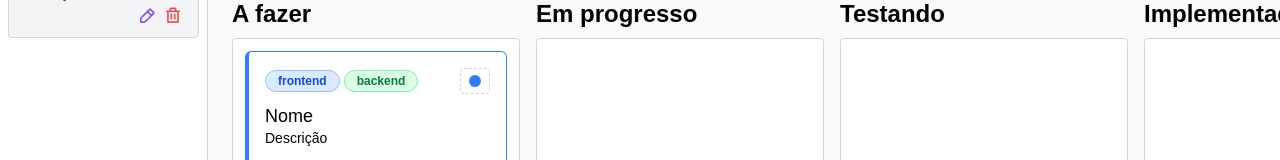
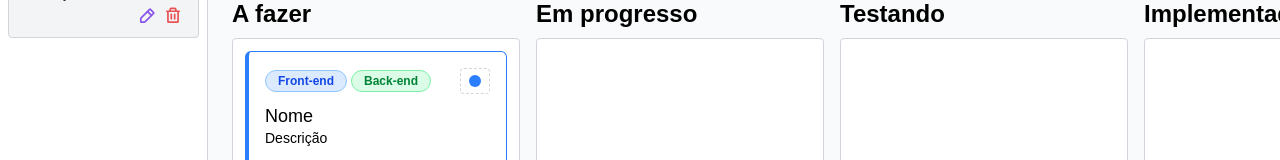
Before and after one commit to marcelosarinho/kanban, a React (Vite) app in the folder frontend/: page / in a window 1280 px wide. Shown: the part 206-366 px from the top of the page. Built offline with nearby package versions, Linux system fonts and the light colour scheme; some icons are missing; a web font is replaced by a local one.

Commit message:
refactor: categories name and color in task category badge component

```diff
--- a/frontend/src/components/TaskCategoryBadge.tsx
+++ b/frontend/src/components/TaskCategoryBadge.tsx
@@ -1,10 +1,10 @@
 const categories = {
-  frontend: 'badge-blue',
-  backend: 'badge-green',
-  mobile: 'badge-red',
-  ui_ux: 'badge-purple',
-  devops: 'badge-pink',
-  database: 'badge-orange',
+  frontend: { color: 'badge-blue', name: 'Front-end' },
+  backend: { color: 'badge-green', name: 'Back-end' },
+  mobile: { color: 'badge-red', name: 'Mobile' },
+  ui_ux: { color: 'badge-purple', name: 'UI/UX' },
+  devops: { color: 'badge-pink', name: 'DevOps' },
+  database: { color: 'badge-orange', name: 'Banco de dados' },
 }
 
 type TaskCategoryBadgeProps = {
@@ -15,8 +15,8 @@ export default function TaskCategoryBadge(props: TaskCategoryBadgeProps) {
   const { category } = props;
 
   return (
-    <div className={`task ${categories[category]} h-fit flex items-center text-xs font-semibold border-[1.5px] rounded-full px-3 py-0.5`}>
-      {category}
+    <div className={`task ${categories[category].color} h-fit flex items-center text-xs font-semibold border-[1.5px] rounded-full px-3 py-0.5`}>
+      {categories[category].name}
     </div>
   )
 }
```
